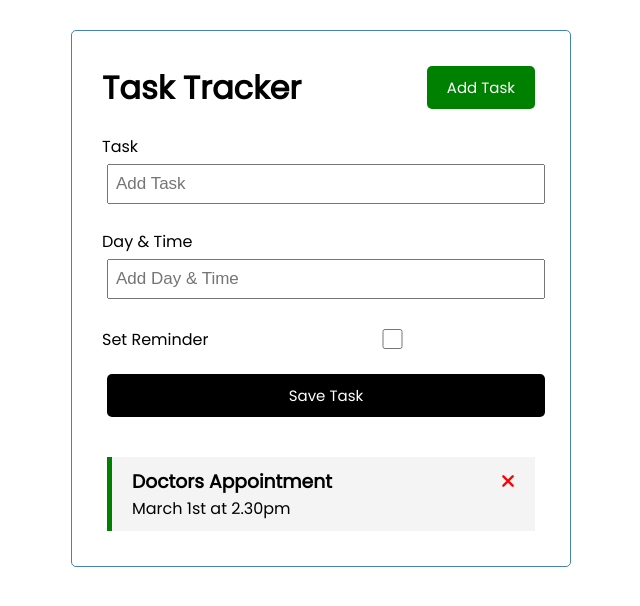
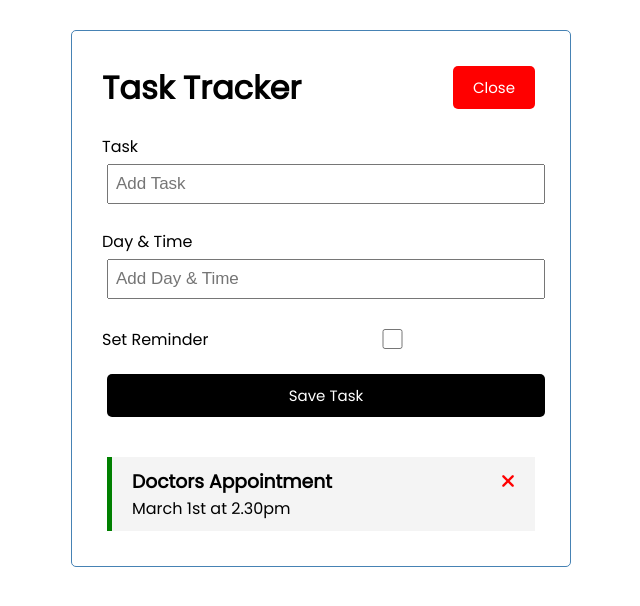
Before and after one commit to GOKUL-R-CSE/vuejs-task-tracker, a Vue app: page / in a window 1280 px wide. Both pictures are taken after a click on the button "Add Task". Shown: the top 606 px of the page, without its empty margins (319-959 px from the left). Built offline with nearby package versions, Linux system fonts and the light colour scheme.

Commit message:
toggle btn

```diff
--- a/src/App.vue
+++ b/src/App.vue
@@ -1,8 +1,9 @@
-
 <template>
   <div class="container">
-    <Header title="Task Tracker"/>
-    <AddTask @add-task="addTask" />
+    <Header  @toggle-add-task="toggleAddTask()" title="Task Tracker" :showAddTask="showAddTask"/>
+    <div v-show="showAddTask" >
+      <AddTask @add-task="addTask" />
+    </div>
     <Tasks @toggle-reminder="toggleReminder" @delete-task='deleteTask' :tasks="tasks"/>
   </div>
 </template>
@@ -19,7 +20,8 @@ export default {
   },
   data(){
     return {
-      tasks: []
+      tasks: [],
+      showAddTask: false
     }
   },
   created(){
@@ -43,6 +45,9 @@ export default {
       },
       toggleReminder(id){
         this.tasks = this.tasks.map((task) => task.id === id ? {...task, reminder: !task.reminder} : task)
+      },
+      toggleAddTask(){
+        this.showAddTask = !this.showAddTask
       }
     }
 }
--- a/src/components/Button.vue
+++ b/src/components/Button.vue
@@ -11,7 +11,7 @@
         },
         methods: {
             onClick(){
-                console.log('clicked');
+                this.$emit('btn-click')
             }
         }
     }
--- a/src/components/Header.vue
+++ b/src/components/Header.vue
@@ -1,7 +1,7 @@
 <template>
     <header>
         <h1>{{title}}</h1>
-        <Button text="Add Task" color="green"/>
+        <Button @btn-click="$emit('toggle-add-task')" :text="showAddTask ? 'Close' : 'Add Task'" :color="showAddTask ? 'red' : 'green'"/>
     </header>
 </template>
 
@@ -14,6 +14,7 @@ import Button from './Button.vue'
                 type: String,
                 default: 'Title'
             },
+            showAddTask: {type: Boolean},
         },
         components: {
             Button,
```
